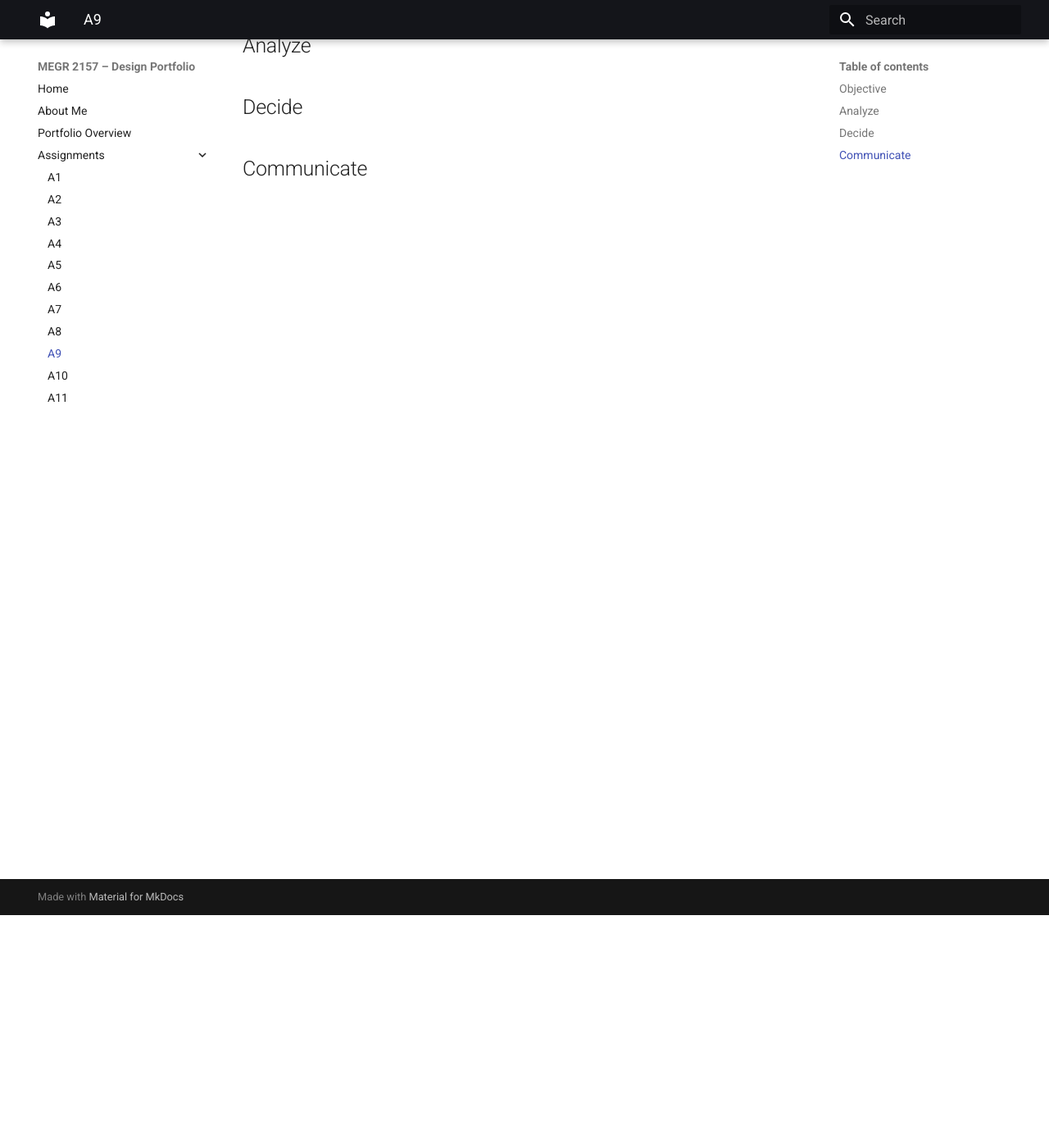
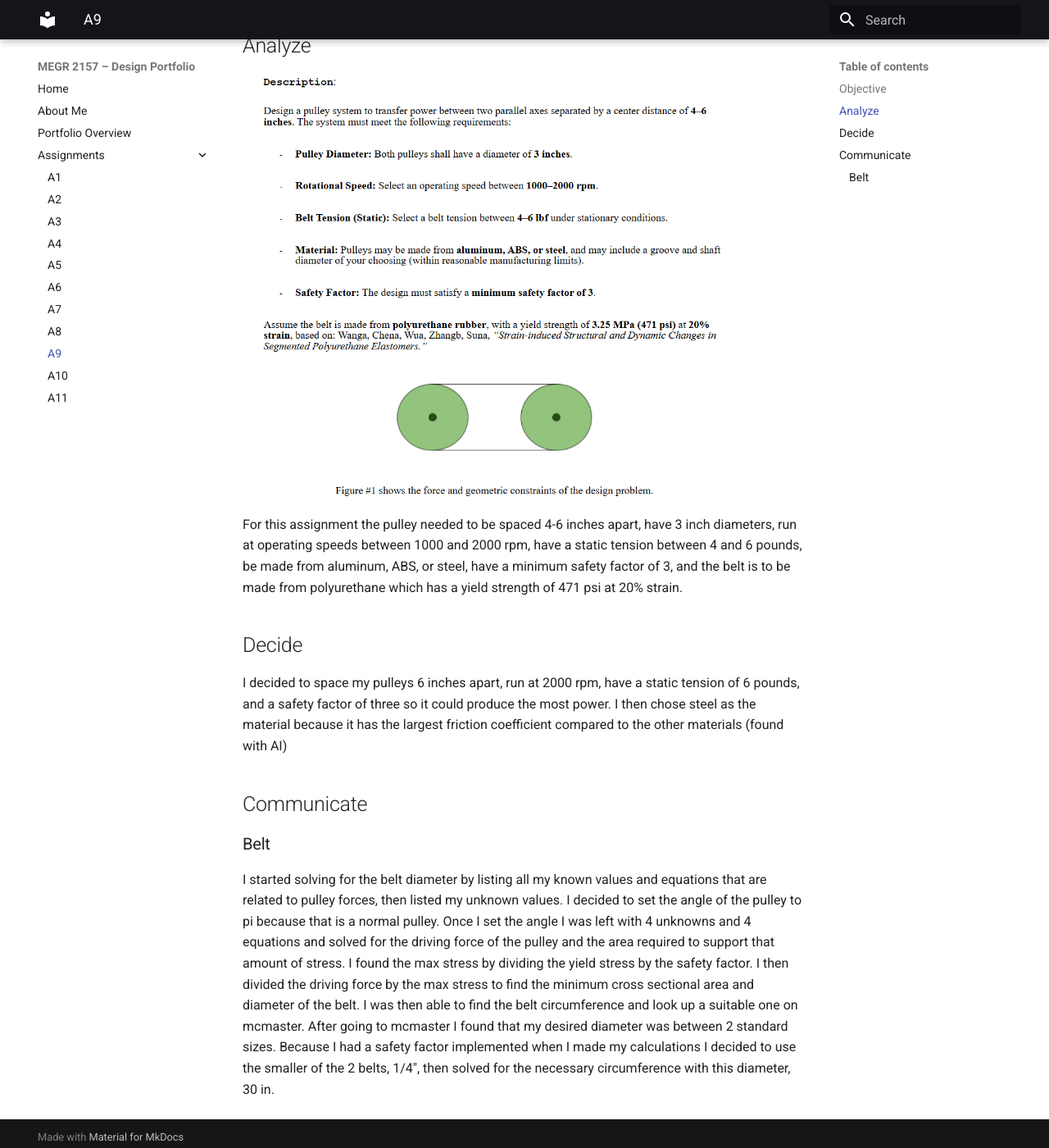
Before and after one commit to whodges5-art/wyatt-hodges-design-projects-portfolio, an MkDocs documentation site: the page built from docs/assignments/A09/index.md, in a window 1280 px wide and 1400 px high, scrolled down 284 px. Shown: the whole window at 82% size. Built offline with MkDocs 1.6.1 and Material for MkDocs 9.7.7, drawn with Linux system fonts in a browser that asks for light colours.

Commit message:
Update index.md

```diff
--- a/docs/assignments/A09/index.md
+++ b/docs/assignments/A09/index.md
@@ -4,9 +4,12 @@
 The objective of this assignment is to design a pulley system that meets the necessary requirements. The parts I am designing are the belt, shafts, bearings, and a support frame.
 
 ## Analyze
-
+![Problem](Problem.png)
+For this assignment the pulley needed to be spaced 4-6 inches apart, have 3 inch diameters, run at operating speeds between 1000 and 2000 rpm, have a static tension between 4 and 6 pounds, be made from aluminum, ABS, or steel, have a minimum safety factor of 3, and the belt is to be made from polyurethane which has a yield strength of 471 psi at 20% strain.
 
 ## Decide
-
+I decided to space my pulleys 6 inches apart, run at 2000 rpm, have a static tension of 6 pounds, and a safety factor of three so it could produce the most power. I then chose steel as the material because it has the largest friction coefficient compared to the other materials (found with AI)
 
 ## Communicate
+### Belt
+I started solving for the belt diameter by listing all my known values and equations that are related to pulley forces, then listed my unknown values. I decided to set the angle of the pulley to pi because that is a normal pulley. Once I set the angle I was left with 4 unknowns and 4 equations and solved for the driving force of the pulley and the area required to support that amount of stress. I found the max stress by dividing the yield stress by the safety factor. I then divided the driving force by the max stress to find the minimum cross sectional area and diameter of the belt. I was then able to find the belt circumference and look up a suitable one on mcmaster. After going to mcmaster I found that my desired diameter was between 2 standard sizes. Because I had a safety factor implemented when I made my calculations I decided to use the smaller of the 2 belts, 1/4", then solved for the necessary circumference with this diameter, 30 in.
```
